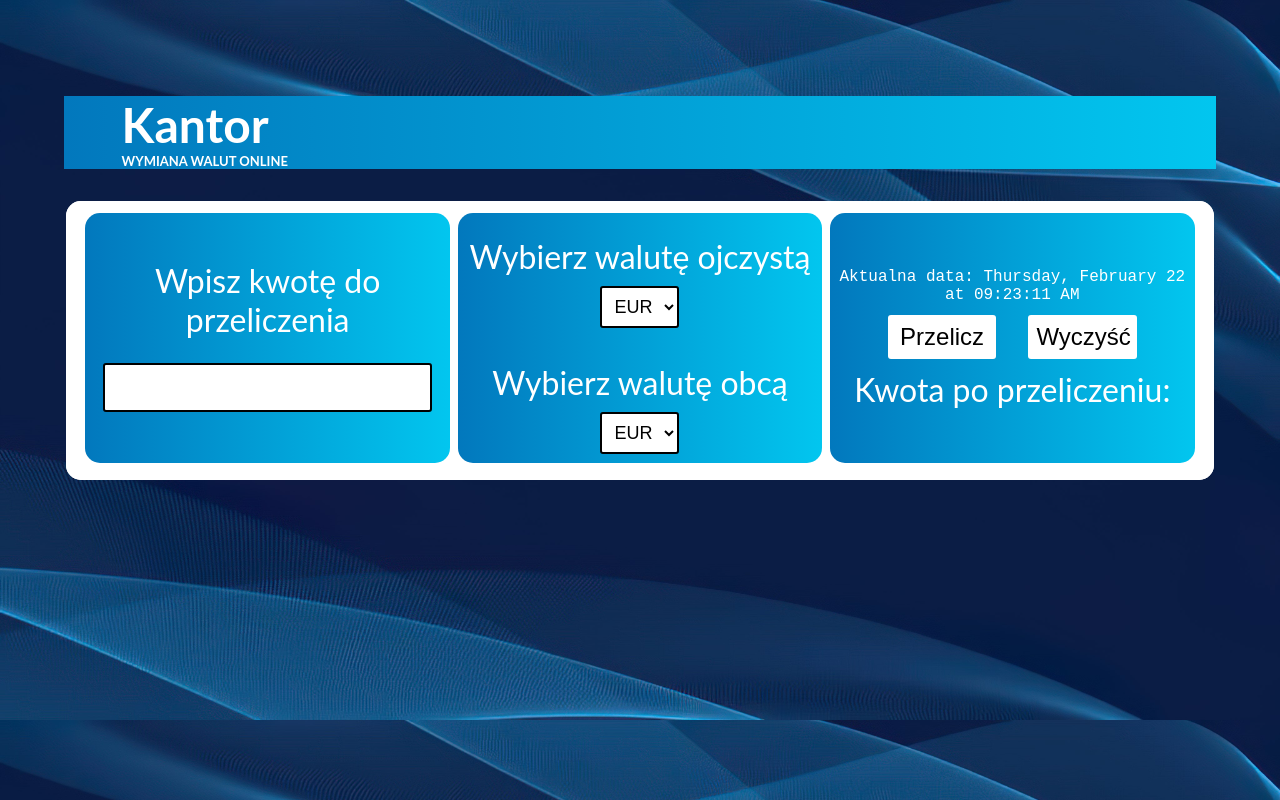
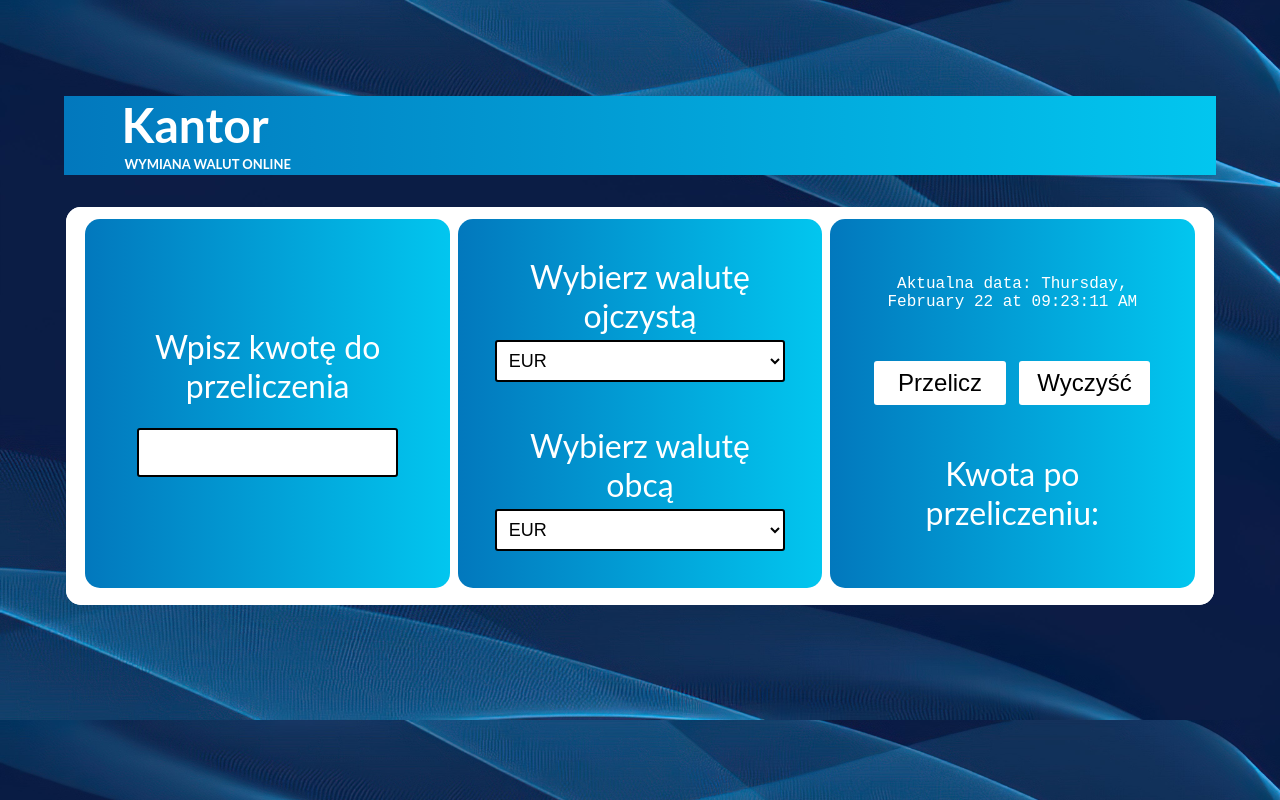
Before and after one commit to Developer685/currency-converter-react, a React (Create React App) app: page / in a window 1280 px wide. Built offline with nearby package versions, Linux system fonts and the light colour scheme.

Commit message:
better look

```diff
--- a/src/Form/Buttons/styled.js
+++ b/src/Form/Buttons/styled.js
@@ -21,5 +21,6 @@ export const StyledButton = styled.button`
 export const ButtonDiv = styled.div`
 display: grid;
 grid-template-columns: 1fr 1fr;
-grid-gap: 30px;
+grid-gap: 10px;
+padding: 2%;
 `;
--- a/src/Form/Clock/styled.js
+++ b/src/Form/Clock/styled.js
@@ -1,7 +1,6 @@
 import { styled } from "styled-components";
 
 export const StyledClock = styled.div`
-    justify-self: start;
     font-size: large;
     font-family: monospace;
 `;
--- a/src/Form/Select/styled.js
+++ b/src/Form/Select/styled.js
@@ -6,5 +6,6 @@ export const StyledSelect = styled.select`
     border-radius: 3px;
     padding: 8px;
     font-size: large;
-    margin-bottom: -4%;
+    align-self: baseline;
+
 `;
--- a/src/Form/styled.js
+++ b/src/Form/styled.js
@@ -6,6 +6,7 @@ export const StyledForm = styled.form`
 `;
 
 export const Header = styled.h1`
+
     padding-left: 5%;
     text-align: left;
     color: ${({ theme }) => theme.color.white};
@@ -18,6 +19,7 @@ export const Header = styled.h1`
 
 export const HeaderDiv = styled.div`
     font-size: small;
+    padding: 3px;
 `;
 
 export const Section = styled.section`
@@ -28,9 +30,10 @@ export const Section = styled.section`
     margin: 1%;
     border-radius: 15px;
     min-height: 250px;
-    display: flex;
-    flex-direction: column;
+    display: grid;
     align-items: center;
     justify-content: center;
-    row-gap: 10px;
+    padding: 10%;
+    row-gap: 5px;
+
 `;
```
Also changed, not shown: src/Zrzut ekranu 2024-02-27 230949.png (deleted), src/demo.jpg (added).
